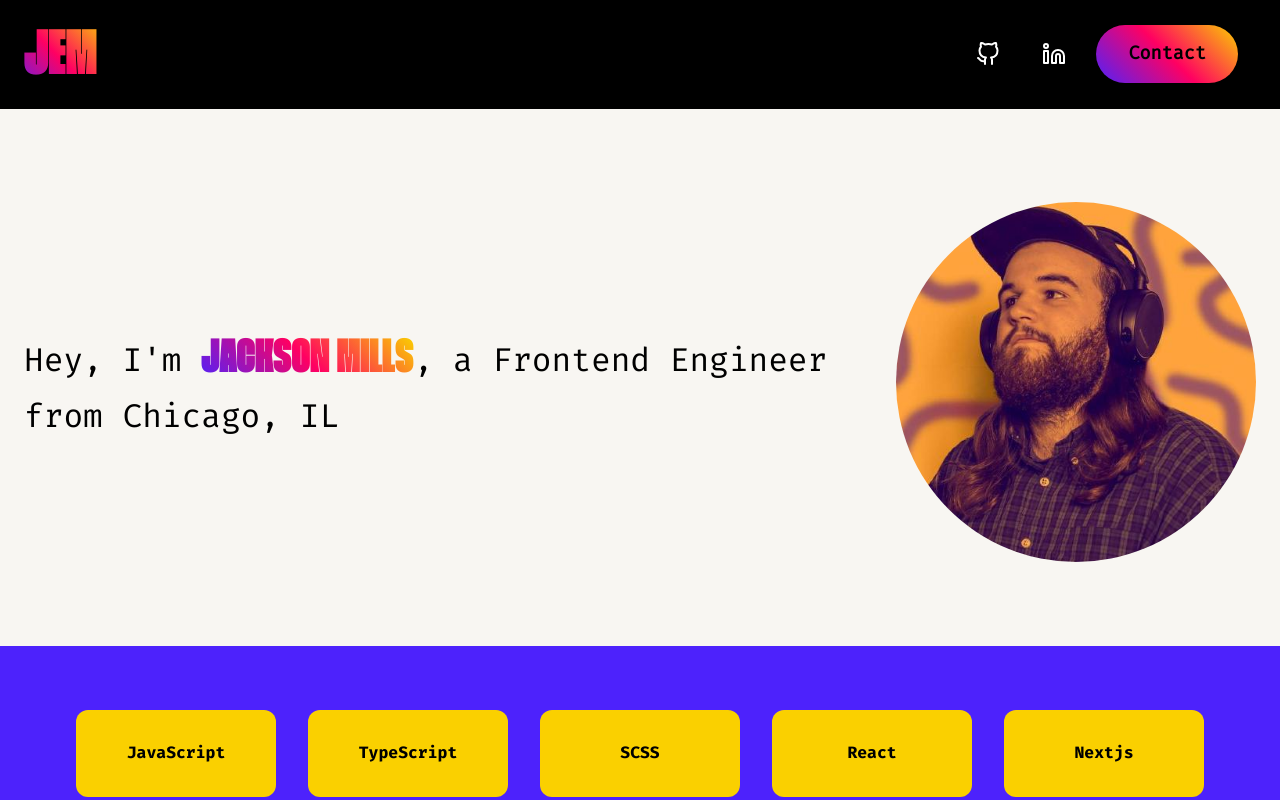
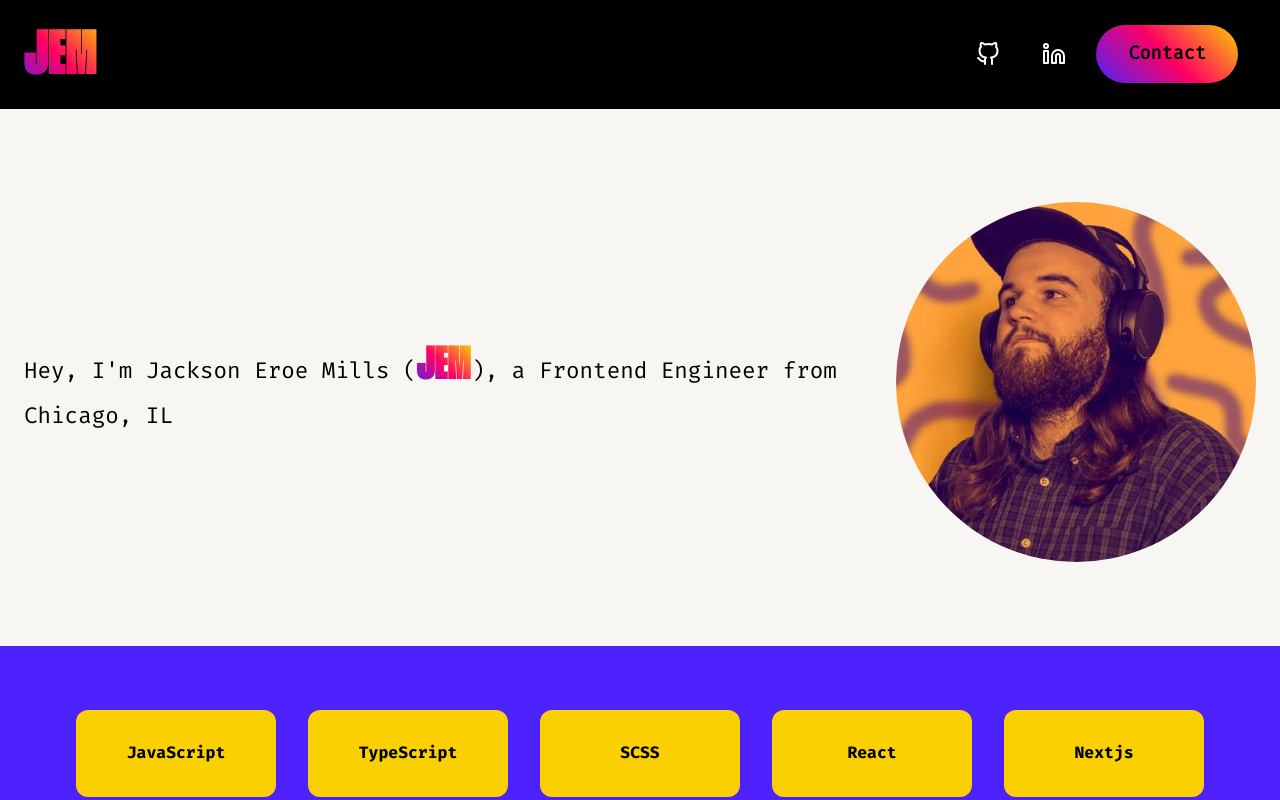
Before and after one commit to Jacksonmills/portfolio, a Next.js app: page / in a window 1280 px wide. Shown: the top 800 px of the page. Built offline with nearby package versions, Linux system fonts and the light colour scheme.

Commit message:
few cahnges

```diff
--- a/src/components/Footer.tsx
+++ b/src/components/Footer.tsx
@@ -26,7 +26,7 @@ const Wrapper = styled.footer`
   flex-direction: row;
   align-items: center;
   justify-content: center;
-  padding: 16px 24px;
+  padding: 28px 24px;
   z-index: 99;
 `;
 
--- a/src/components/Hero.tsx
+++ b/src/components/Hero.tsx
@@ -7,7 +7,7 @@ import PrimaryButton from './PrimaryButton';
 function Hero() {
   return (
     <Wrapper>
-      <Blurb>{`Hey, I'm`} <FancyText>JACKSON MILLS</FancyText>{`, a Frontend Engineer from Chicago, IL`}</Blurb>
+      <Blurb>{`Hey, I'm Jackson Eroe Mills (`}<FancyText>JEM</FancyText>{`), a Frontend Engineer from Chicago, IL`}</Blurb>
       <HeroImage width={400} height={400} src="/img/avatar.png" alt="" />
     </Wrapper>
   );
@@ -25,7 +25,7 @@ const Wrapper = styled.div`
 `;
 
 const Blurb = styled.p`
-  font-size: ${32 / 16}rem;
+  font-size: ${22 / 16}rem;
 `;
 
 const FancyText = styled.span`
```
